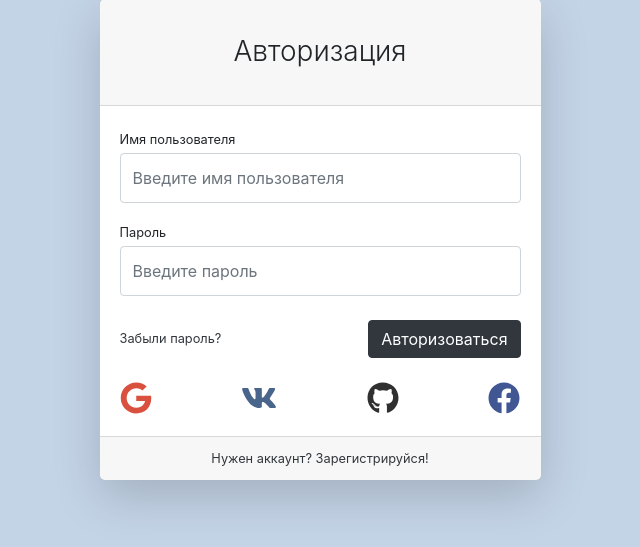
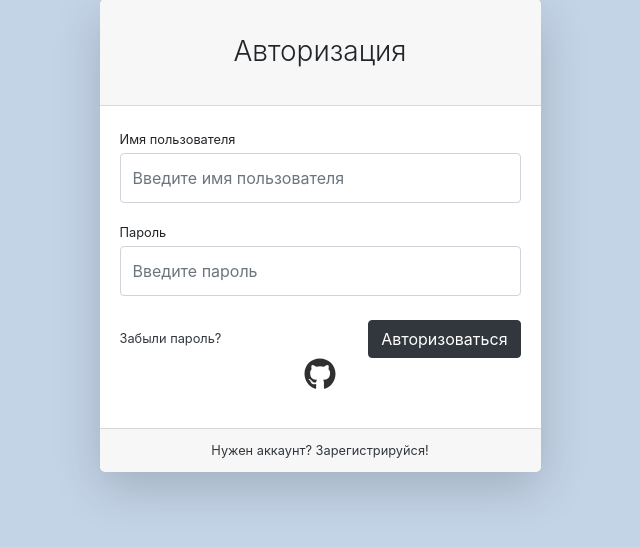
Before and after one commit to mofissss/Training_projects, a Django app: page /user/login/ in a window 1280 px wide. Shown: the part 49-596 px from the top of the page, without its empty margins (320-960 px from the left). Run offline with Django 4.2, Linux system fonts and the light colour scheme; some libraries are stand-ins or nearby versions.

Commit message:
added login with github@

```diff
--- a/Django_project/store-server/store/store/urls.py
+++ b/Django_project/store-server/store/store/urls.py
@@ -25,7 +25,8 @@ urlpatterns = [
     path('admin/', admin.site.urls),
     path('', IndexView.as_view(), name='index'),
     path('products/', include('products.urls', namespace='products')),
-    path('user/', include('users.urls', namespace='users'))
+    path('user/', include('users.urls', namespace='users')),
+    path('social-auth/', include('social_django.urls', namespace='social'))
 ]
 
 if settings.DEBUG:
--- a/Django_project/store-server/store/users/templates/users/login.html
+++ b/Django_project/store-server/store/users/templates/users/login.html
@@ -42,19 +42,19 @@
                                     <a class="small" href="#">Забыли пароль?</a>
                                     <input class="btn btn-primary" type="submit" value="Авторизоваться">
                                 </div>
-                                <div class="form-group d-flex align-items-center justify-content-between mt-4 mb-0">
-                                    <a href="#">
-                                        <i class="fab fa-google fa-2x" style="color: #d9503e;"></i>
-                                    </a>
-                                    <a href="#">
-                                        <i class="fab fa-vk fa-2x" style="color: #4a658b;"></i>
-                                    </a>
-                                    <a href="#">
+                                <div class="form-group text-center">
+<!--                                    <a href="#">-->
+<!--                                        <i class="fab fa-google fa-2x" style="color: #d9503e;"></i>-->
+<!--                                    </a>-->
+<!--                                    <a href="#">-->
+<!--                                        <i class="fab fa-vk fa-2x" style="color: #4a658b;"></i>-->
+<!--                                    </a>-->
+                                    <a href="{% url 'social:begin' 'github' %}">
                                         <i class="fab fa-github fa-2x" style="color: #303030;"></i>
                                     </a>
-                                    <a href="#">
-                                        <i class="fab fa-facebook fa-2x" style="color: #405794;"></i>
-                                    </a>
+<!--                                    <a href="#">-->
+<!--                                        <i class="fab fa-facebook fa-2x" style="color: #405794;"></i>-->
+<!--                                    </a>-->
                                 </div>
                             </form>
                         </div>
```
Also changed, not shown: Django_project/store-server/store/store/settings.py (+11 -1 lines).
